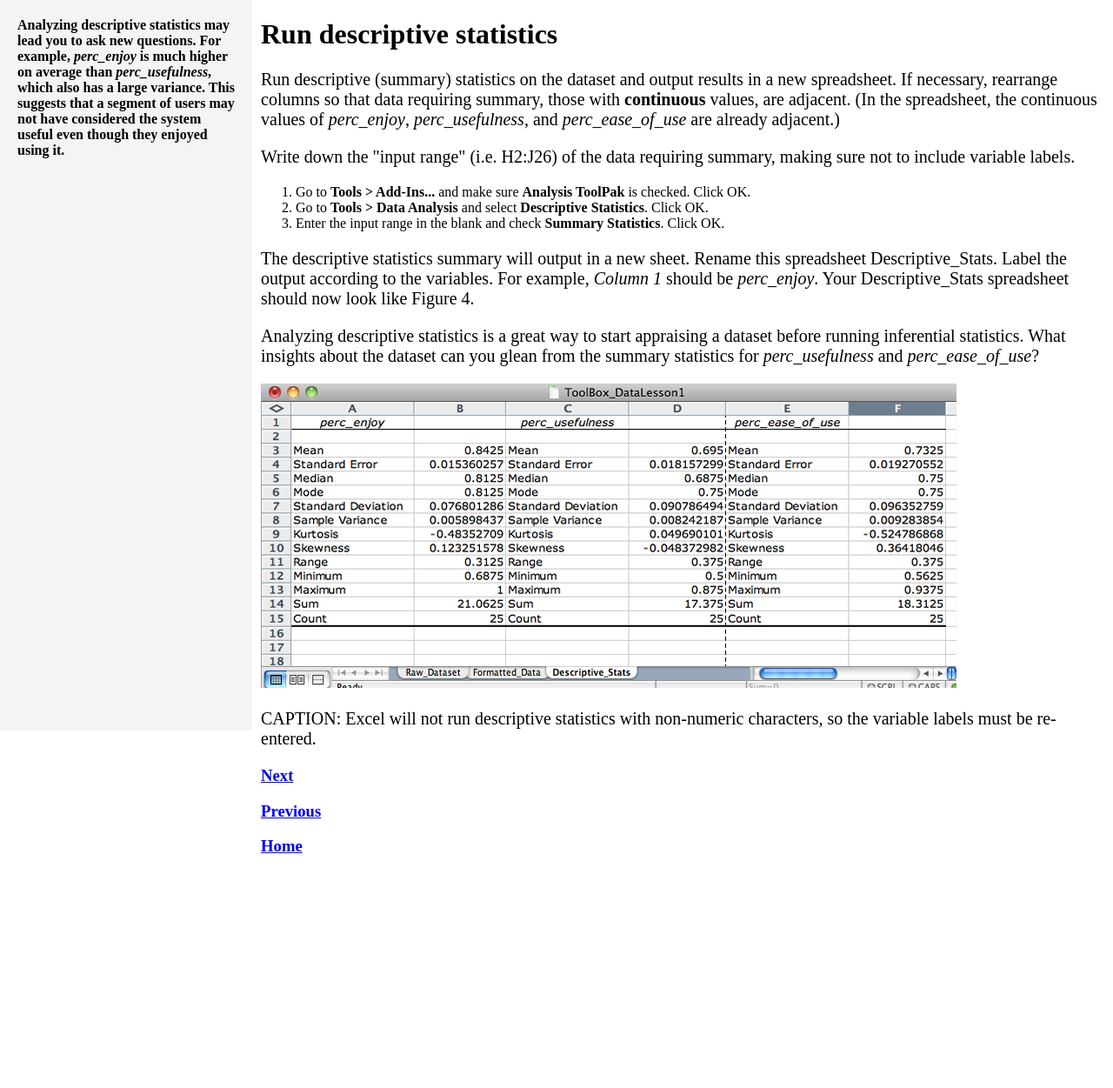
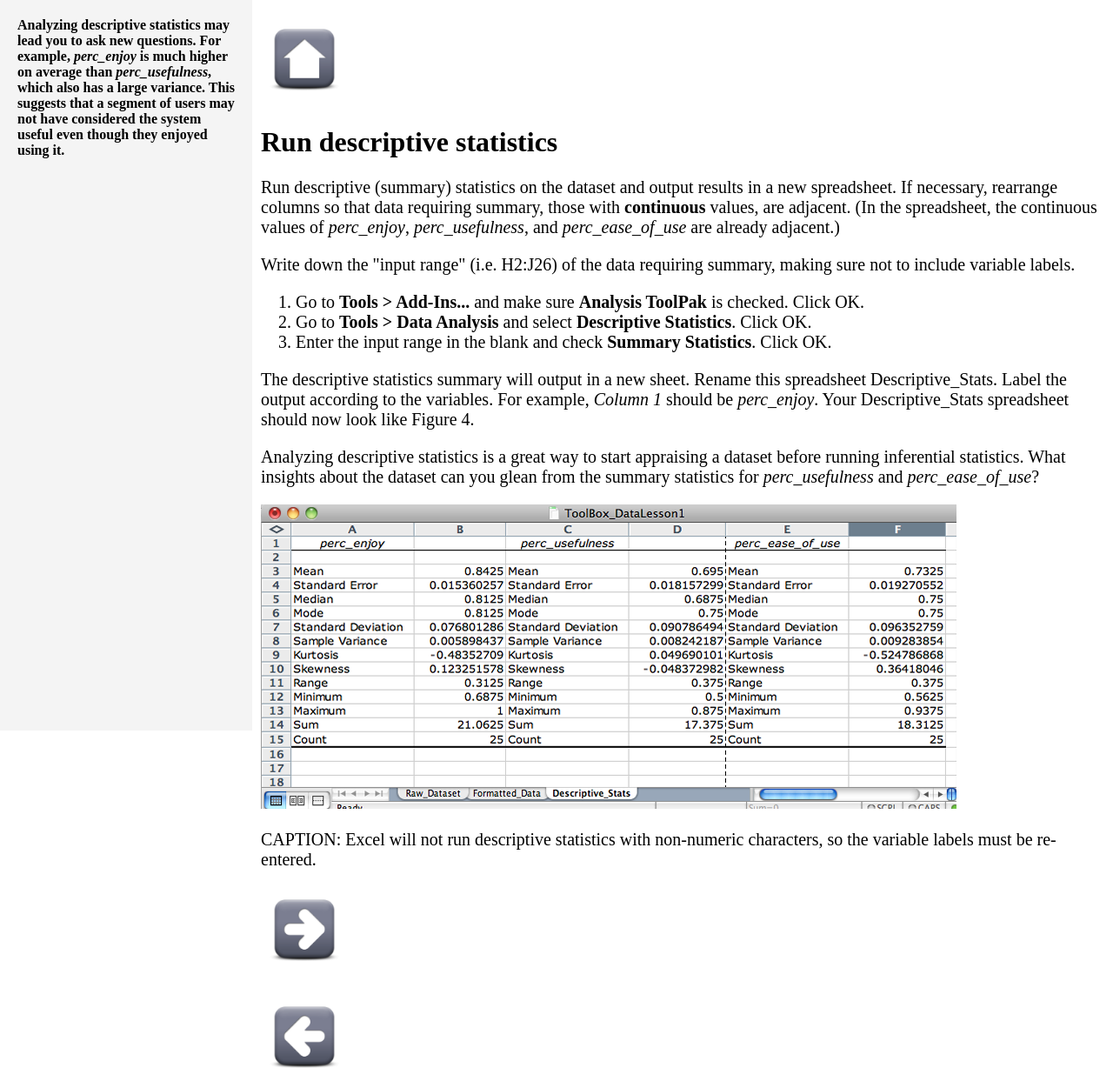
Before and after one commit to DavidKN10/COM421-project, a plain HTML site: page data/descriptive_stats.html in a window 1280 px wide. Shown: the whole page at 87% size. Before the commit the page ends 1003 px from the top, so only its background shows below. Drawn offline with Linux system fonts and the light colour scheme.

Commit message:
added icons to the pages in data

```diff
--- a/css/style.css
+++ b/css/style.css
@@ -18,3 +18,16 @@ body {
 p {
   font-size: 20px;
 }
+
+ul {
+  font-size: 20px;
+}
+
+ol {
+  font-size: 20px;
+}
+
+.icon {
+  width: 100px;
+  height: 100px;
+}
--- a/data/descriptive_stats.html
+++ b/data/descriptive_stats.html
@@ -9,7 +9,7 @@
     <title>Run Descriptive Statistics</title>
     <link rel="stylesheet" href="../css/style.css">
   <body>
-
+    <h3><a href="../index.html"><img src="../icons/home.gif" alt="home icon" class="icon"></a></h3>
     <h1>Run descriptive statistics</h1>
     <div class="sidenav">
       <strong>Analyzing descriptive statistics may lead you to ask new questions. For example, <em>perc_enjoy</em> is much higher on average than <em>perc_usefulness</em>,
@@ -36,9 +36,9 @@
     summary statistics.">
     <p>CAPTION: Excel will not run descriptive statistics with non-numeric characters, so the variable labels must be re-entered.</p>
 
-    <h3><a href="inferential_stats.html">Next</a></h3>
-    <h3><a href="format.html">Previous</a></h3>
-    <h3><a href="../index.html">Home</a></h3>
+    <h3><a href="inferential_stats.html"><img src="../icons/arrow_right.gif" alt="right arrow icon" class="icon"></a></h3>
+    <h3><a href="format.html"><img src="../icons/arrow_left.gif" alt="left arrow icon" class="icon"></a></h3>
+
   </body>
 
 </html>
```
Also changed, not shown: data/data.html (+2 -2 lines), data/format.html (+3 -3 lines), data/inferential_stats.html (+4 -3 lines), data/test.html (+2 -3 lines).
